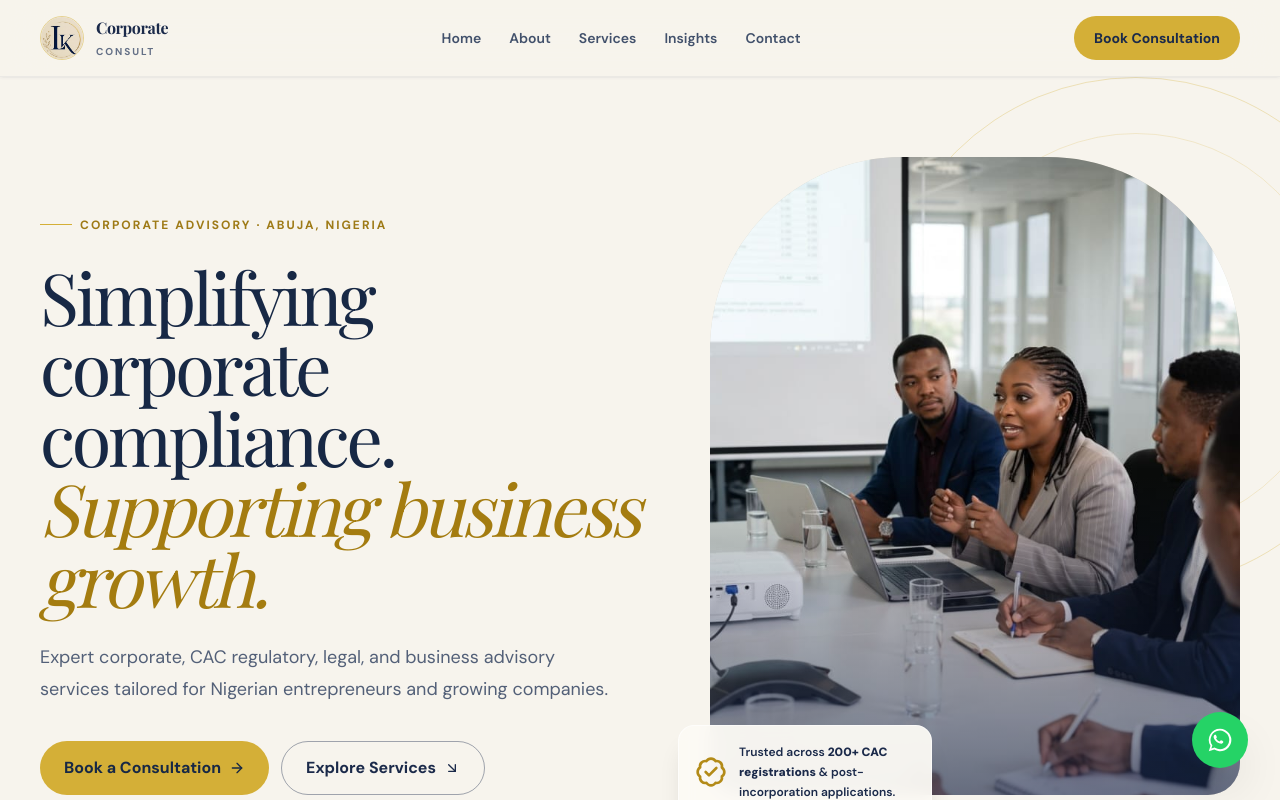
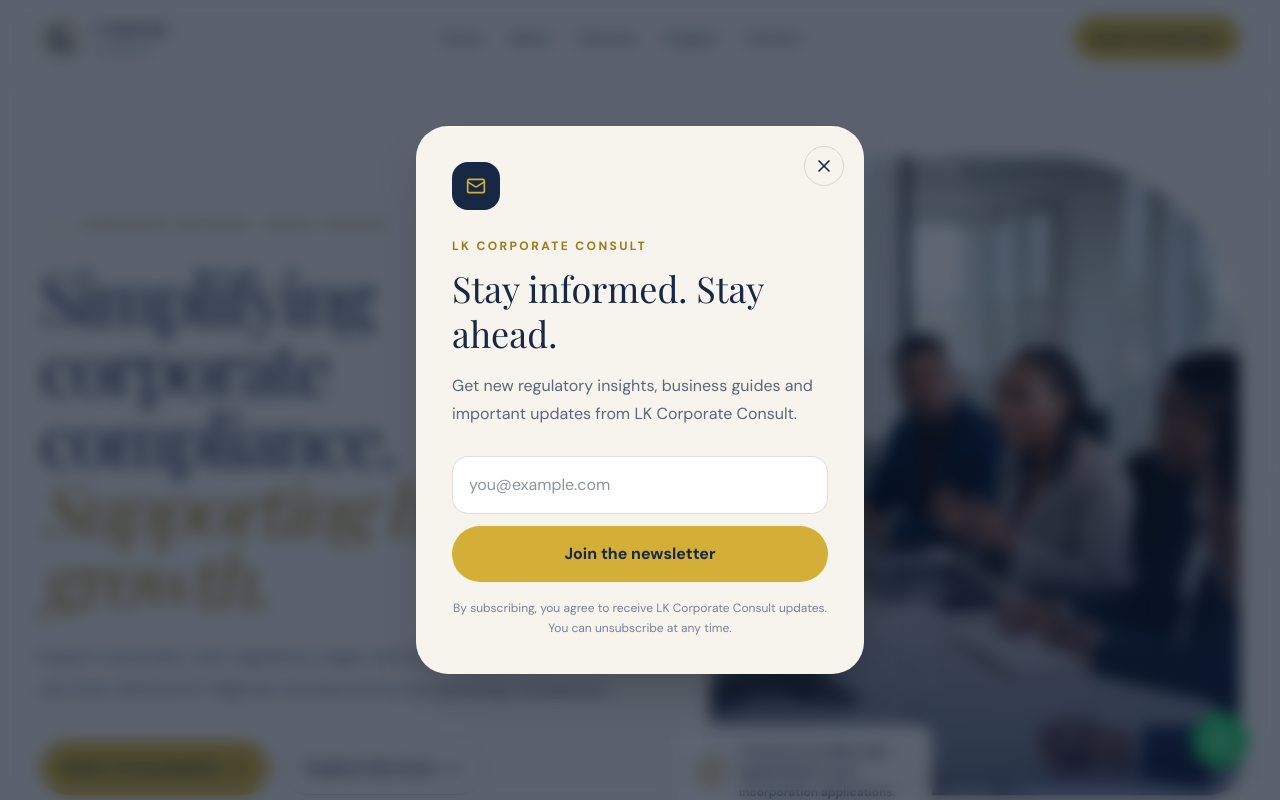
Before and after one commit to Tchris-Hub/lk-corporate-consult, a Next.js app: page / in a window 1280 px wide. Shown: the top 800 px of the page. Built offline with nearby package versions, Linux system fonts and the light colour scheme; no server answers; the database is empty; a web font is replaced by a local one.

Commit message:
feat: mount newsletter signup popup

```diff
--- a/app/layout.tsx
+++ b/app/layout.tsx
@@ -3,6 +3,7 @@
 import "./globals.css";
 import SiteEnhancements from "./site-enhancements";
 import ContactEmail from "./contact-email";
+import NewsletterPopup from "./newsletter-popup";
 
 const dmSans = DM_Sans({
   variable: "--font-dm-sans",
@@ -22,7 +23,7 @@
 export default function RootLayout({ children }: LayoutProps<"/">) {
   return (
     <html lang="en" className={`${dmSans.variable} ${playfair.variable} h-full antialiased`}>
-      <body className="min-h-full flex flex-col">{children}<SiteEnhancements /><ContactEmail /></body>
+      <body className="min-h-full flex flex-col">{children}<SiteEnhancements /><ContactEmail /><NewsletterPopup /></body>
     </html>
   );
 }
```
